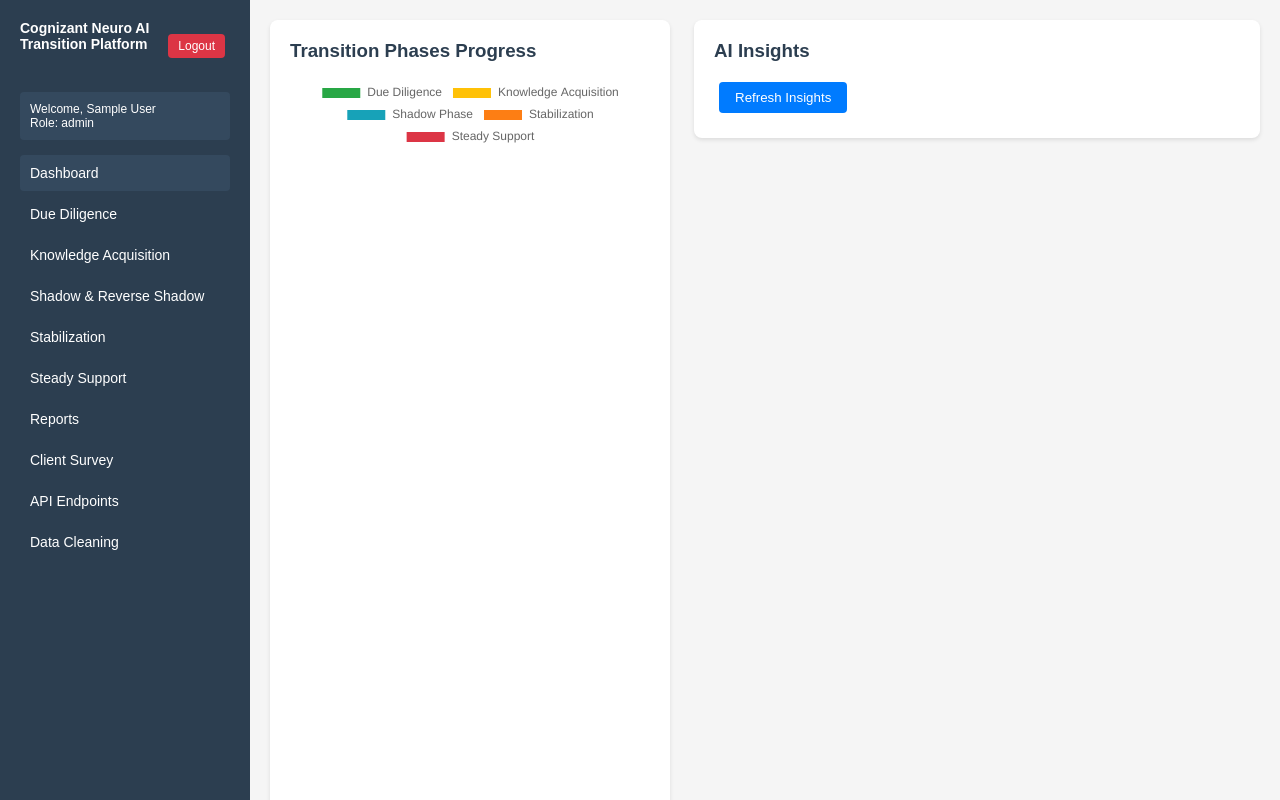
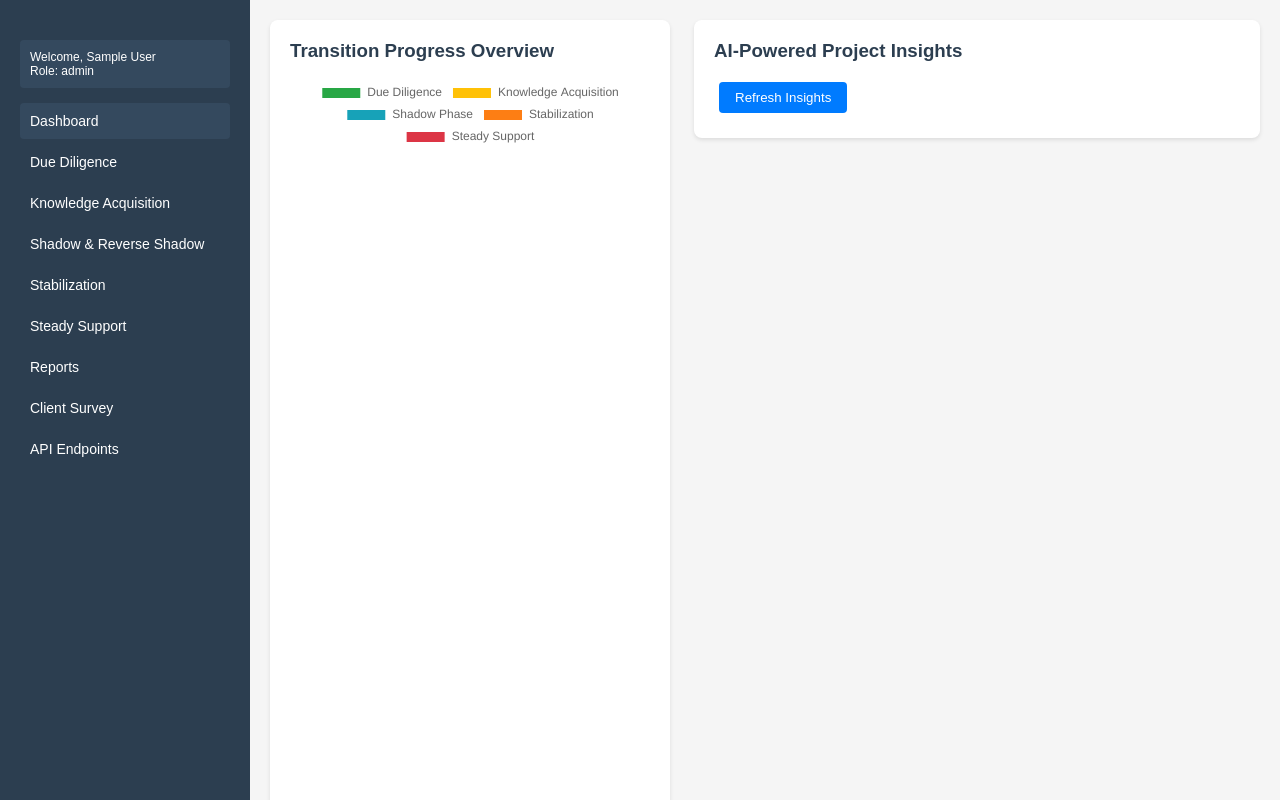
Before and after one commit to Vibeccoding/framework, a website: page enhanced-app.html in a window 1280 px wide. Drawn offline with nearby package versions, Linux system fonts and the light colour scheme; sample sign-in values are in the browser's storage.

Commit message:
Rephrase dashboard, remove Data Cleaning menu from sidebar, and clarify AI experience

```diff
--- a/enhanced-app.html
+++ b/enhanced-app.html
@@ -55,8 +55,6 @@
     <div class="container">
         <div class="sidebar">
             <div style="display: flex; justify-content: space-between; align-items: center; margin-bottom: 20px;">
-                <h2 style="font-size: 14px;">Cognizant Neuro AI Transition Platform</h2>
-                <button class="btn" onclick="logout()" style="padding: 5px 10px; font-size: 12px; background: #dc3545;">Logout</button>
             </div>
             <div id="userInfo" style="margin-bottom: 15px; padding: 10px; background: #34495e; border-radius: 4px; font-size: 12px;"></div>
             <div class="nav-item active" onclick="showModule('dashboard')">Dashboard</div>
@@ -68,24 +66,26 @@
             <div class="nav-item" onclick="showModule('reports')">Reports</div>
             <div class="nav-item" onclick="showModule('client-survey')">Client Survey</div>
             <div class="nav-item" onclick="showModule('api-endpoints')">API Endpoints</div>
-            <div class="nav-item" onclick="showModule('data-cleaning')">Data Cleaning</div>
         </div>
-
         <div class="main">
             <!-- Dashboard Module -->
             <div id="dashboard" class="module active">
                 <div class="dashboard-header" style="display: flex; flex-wrap: wrap; gap: 24px; align-items: flex-start; margin-bottom: 24px;">
                     <!-- Phase Progress Card -->
                     <div class="card" style="flex: 1 1 320px; min-width: 320px; max-width: 400px;">
-                        <h3>Transition Phases Progress</h3>
+                        <h3>Transition Progress Overview</h3>
                         <canvas id="phaseChart" height="180"></canvas>
                     </div>
                     <!-- AI Insights Card -->
                     <div class="card" style="flex: 2 1 400px; min-width: 340px;">
-                        <h3>AI Insights</h3>
+                        <h3>AI-Powered Project Insights</h3>
                         <div id="aiPhaseInsights" style="font-size: 1.1em; color: #333; margin-bottom: 10px;"></div>
                         <button class="btn" onclick="refreshPhaseAIInsights()">Refresh Insights</button>
                     </div>
+                </div>
+                <div class="card" style="margin-bottom: 20px;">
+                    <h3>Welcome to the Cognizant Neuro AI Transition Platform</h3>
+                    <p>This dashboard provides a real-time overview of your project’s transition journey. Track progress across all phases, review AI-generated recommendations, and stay informed to ensure a smooth and successful transition.</p>
                 </div>
                 <div class="stats-grid">
                 </div>
@@ -1541,6 +1541,7 @@
         // Reports functions
         function generateWSR() { alert('Generating Weekly Status Report...'); }
         function scheduleWSR() {
+
             showModal(`
                 <h3>Schedule WSR</h3>
                 <div class="form-group">
```
